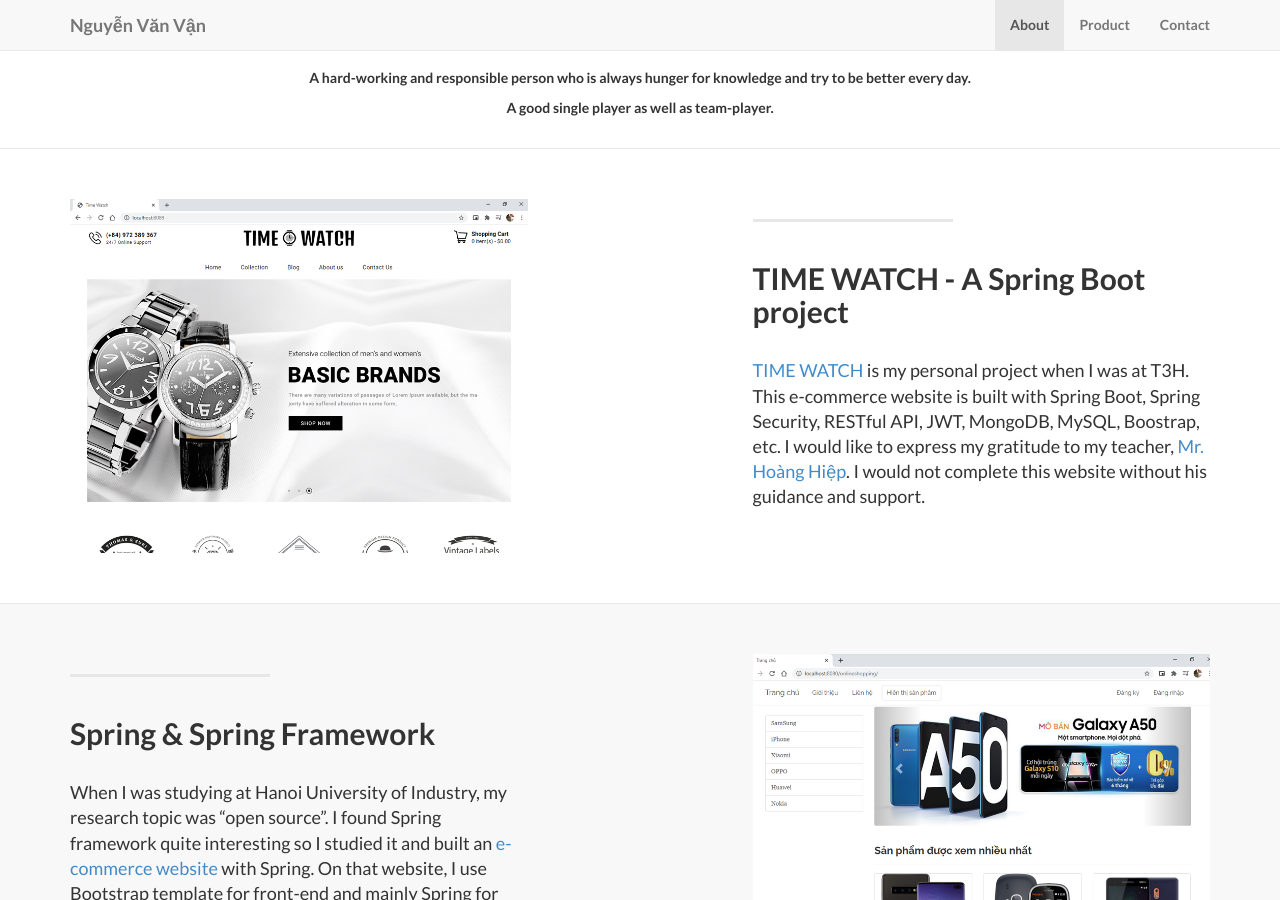
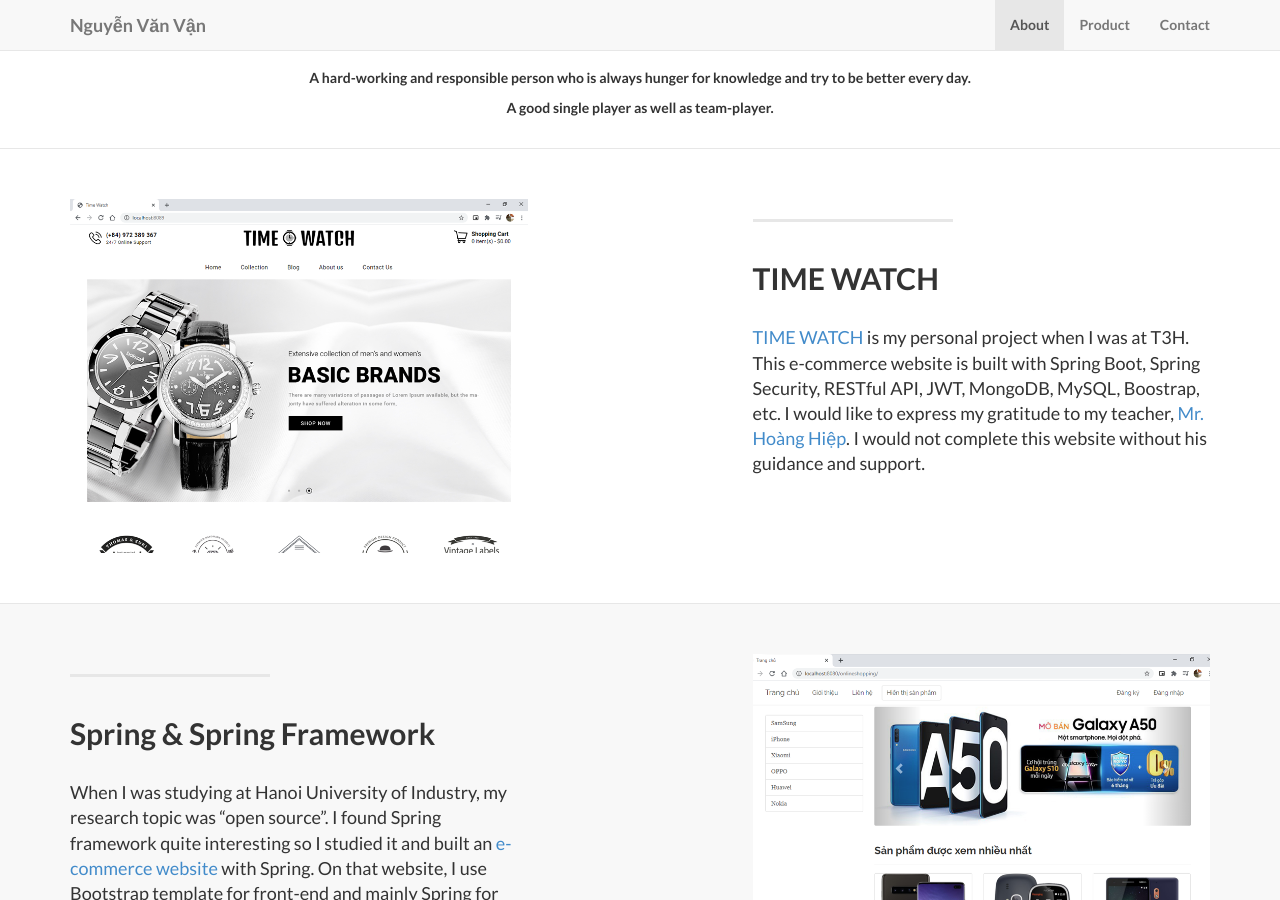
Before and after one commit to vangiacoder/landing-page, a Jekyll site: the page built from index.html, in a window 1280 px wide and 900 px high, scrolled down 832 px. Built offline with Jekyll 4.4.1, drawn with Linux system fonts in a browser that asks for light colours; nearby versions of some CDN libraries; library files that are not in the unit come from our copies.

Commit message:
- A Spring Boot project

```diff
--- a/_posts/2014-09-21-services-1.markdown
+++ b/_posts/2014-09-21-services-1.markdown
@@ -2,7 +2,7 @@
 layout: default
 img: ipad.png
 category: Services
-title: TIME WATCH - A Spring Boot project
+title: TIME WATCH
 description: |
 ---
   [TIME WATCH](https://github.com/vegetaz/watch-time) is my personal project when I was at T3H. This e-commerce website is built with Spring Boot, Spring Security, RESTful API, JWT, MongoDB, MySQL, Boostrap, etc. I would like to express my gratitude to my teacher, [Mr. Hoàng Hiệp](https://www.facebook.com/hoanghiep0409/). I would not complete this website without his guidance and support.
```
